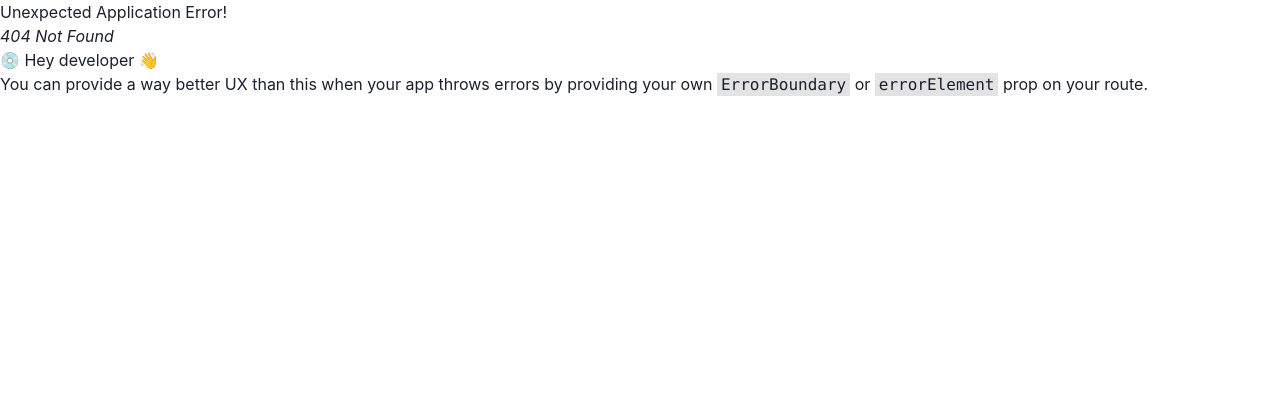
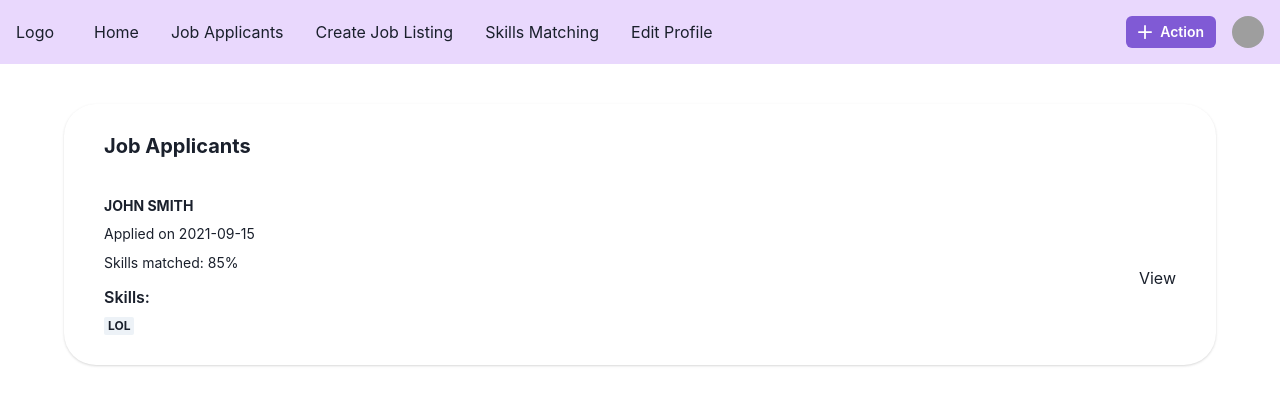
Before and after one commit to boonyeow/SPM2023, a React (Vite) app in the folder sbrb-frontend/: page /listing/1/applicants in a window 1280 px wide. Before the commit this address had no page. Shown: the top 404 px of the page. Built offline with nearby package versions, Linux system fonts and the light colour scheme; grey boxes are pictures that could not be loaded.

Commit message:
checkpoint

```diff
--- a/sbrb-frontend/src/pages/JobApplicants.jsx
+++ b/sbrb-frontend/src/pages/JobApplicants.jsx
@@ -1,73 +1,97 @@
 import Layout from "../components/Layout";
 
-import { Badge, Box, Flex, Grid, GridItem, Heading, Stack, Text } from "@chakra-ui/react";
+import {
+  Badge,
+  Box,
+  Card,
+  CardHeader,
+  CardBody,
+  CardFooter,
+  Flex,
+  Grid,
+  GridItem,
+  Heading,
+  HStack,
+  Stack,
+  StackDivider,
+  Text,
+} from "@chakra-ui/react";
 
-function JobApplicants() {
+const JobApplicants = () => {
   return (
     <>
-  <Layout>
-    <Flex align="center" justify="center">
-  <Box w="90%" p={20}>
+      <Layout />
+      <Box w="6xl" mx="auto">
+        <Box mt={10}>
+          <Card borderRadius="2rem" px="20px" py="10px">
+            <CardHeader>
+              <Heading size="md">Job Applicants</Heading>
+            </CardHeader>
 
-    <Grid
-    h='100vh'
-    templateRows='repeat(2, 1fr)'
-    templateColumns='repeat(5, 1fr)'
-    gap={4}
-    >
-  <GridItem rowSpan={2} colSpan={4} >
-  <Box h="100%" overflow="auto">
-    <Stack spacing={4}>
-     {
-      applicantsData.map((feature, index) => (
-        <Feature key={index} {...feature} />
-      ))
-     }
-
+            <CardBody>
+              <Stack divider={<StackDivider />} spacing="4">
+                <Box position="relative">
+                  <Heading size="xs" textTransform="uppercase">
+                    John Smith
+                  </Heading>
+                  <Text mt="2" fontSize="sm">
+                    Applied on 2021-09-15
+                  </Text>
+                  <Text mt="2" fontSize="sm">
+                    Skills matched: 85%
+                  </Text>
+                  <Text mt={3} fontWeight="semibold">
+                    Skills:
+                  </Text>
+                  <Box mt={2}>
+                    <HStack>
+                      <Badge>lol</Badge>
+                    </HStack>
+                  </Box>
+                  <Box position="absolute" top="50%" right="0">
+                    View
+                  </Box>
+                </Box>
               </Stack>
+            </CardBody>
+          </Card>
         </Box>
-
-  </GridItem>
-  </Grid>
-
       </Box>
-  </Flex>
-
-   </Layout>
-  </>  )
-}
+    </>
+  );
+};
 
 const applicantsData = [
   {
-      name: 'Smith',
-      listing_title: 'Sales Manager',
-      desc: 'Description for Sales Manager',
-      country: 'United States',
-      date: '2023-09-15',
-      skills: ['Sales Strategy', 'Team Leadership', 'Customer Relationship'],
+    name: "Smith",
+    listing_title: "Sales Manager",
+    desc: "Description for Sales Manager",
+    country: "United States",
+    date: "2023-09-15",
+    skills: ["Sales Strategy", "Team Leadership", "Customer Relationship"],
   },
   {
-      name: 'Doe',
-      listing_title: 'Software Engineer',
-      desc: 'Description for Software Engineer',
-      country: 'Canada',
-      date: '2023-09-20',
-      skills: ['Java', 'Python', 'Web Development'],
+    name: "Doe",
+    listing_title: "Software Engineer",
+    desc: "Description for Software Engineer",
+    country: "Canada",
+    date: "2023-09-20",
+    skills: ["Java", "Python", "Web Development"],
   },
   {
-      name: 'Johnson',
-      listing_title: 'HR Specialist',
-      desc: 'Description for HR Specialist',
-      country: 'United Kingdom',
-      date: '2023-08-05',
-      skills: ['Recruitment', 'Employee Relations', 'HR Policies'],
+    name: "Johnson",
+    listing_title: "HR Specialist",
+    desc: "Description for HR Specialist",
+    country: "United Kingdom",
+    date: "2023-08-05",
+    skills: ["Recruitment", "Employee Relations", "HR Policies"],
   },
 ];
 
 function Feature({ name, desc, date, skills, ...rest }) {
   return (
-    <Box p={5} shadow='md' borderWidth='1px' {...rest}>
-      <Heading fontSize='xl'>{name}</Heading>
+    <Box p={5} shadow="md" borderWidth="1px" {...rest}>
+      <Heading fontSize="xl">{name}</Heading>
       <Text mt={4}>{desc}</Text>
       <Text>Date Applied: {date}</Text>
       {skills.map((skill) => (
@@ -76,8 +100,7 @@ function Feature({ name, desc, date, skills, ...rest }) {
         </Badge>
       ))}
     </Box>
-  )
+  );
 }
 
-
 export default JobApplicants;
--- a/sbrb-frontend/src/router.jsx
+++ b/sbrb-frontend/src/router.jsx
@@ -1,5 +1,6 @@
 import CreateJobListing from "./pages/CreateJobListing";
 import Home from "./pages/Home";
+import JobApplicants from "./pages/JobApplicants";
 import Profile from "./pages/Profile";
 import RoleView from "./pages/RoleView";
 import {
@@ -12,9 +13,10 @@ const router = createBrowserRouter(
   createRoutesFromElements(
     <Route path="/">
       <Route index element={<Home />} />
-      <Route path="create-job-listing" element={<CreateJobListing />} />
-      <Route path="roles/:id" element={<RoleView />} />
-      <Route path="/profile" element={<Profile />} />
+      <Route path="listing/create" element={<CreateJobListing />} />
+      <Route path="listing/:id" element={<RoleView />} />
+      <Route path="/listing/:id/applicants" element={<JobApplicants/>} />
+      <Route path="/profile/:id" element={<Profile />} />
     </Route>
   )
 );
```
Also changed, not shown: 1 other file (tests, documents, lock files or other folders). Lines whose indentation alone changed are shown as unchanged.
